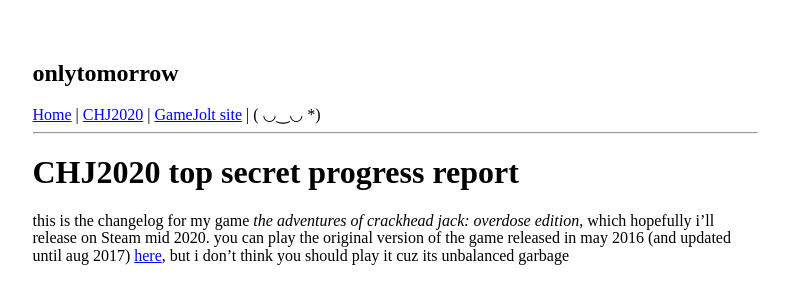
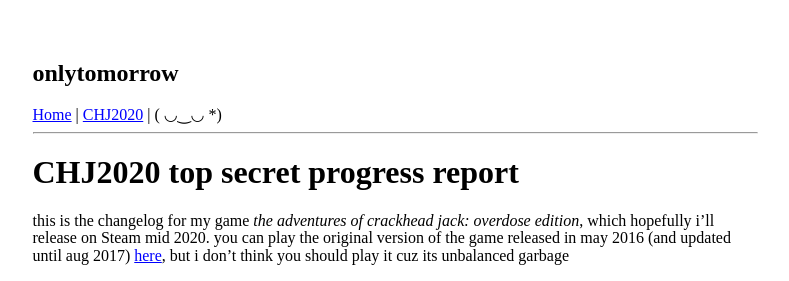
Before and after one commit to onlytomorrow/onlytomorrow.github.io, a Jekyll site: the page built from changelog.md, in a window 1280 px wide and 900 px high. Shown: the top 281 px of the window, without its empty margins (245-1034 px from the left). Built offline with Jekyll 4.4.1, drawn with Linux system fonts in a browser that asks for light colours.

Commit message:
Update header.html

```diff
--- a/_includes/header.html
+++ b/_includes/header.html
@@ -1,8 +1,7 @@
 <header>
     <h2>{{ site.title }}</h2>
 </header>
-<a href='{{ site.url }}/'> Home</a> | <a href='{{ site.url }}/chj2020/'>CHJ2020</a> | <a href='https://vfjekgd.gamejolt.io'> GameJolt site</a>
-| <a onclick="toggleTmrw()">( ◡‿◡ *)</a><!--LMAOOOO-->
+<a href='{{ site.url }}/'> Home</a> | <a href='{{ site.url }}/chj2020/'>CHJ2020</a> | <a onclick="toggleTmrw()">( ◡‿◡ *)</a><!--LMAOOOO-->
 
 
 
```
